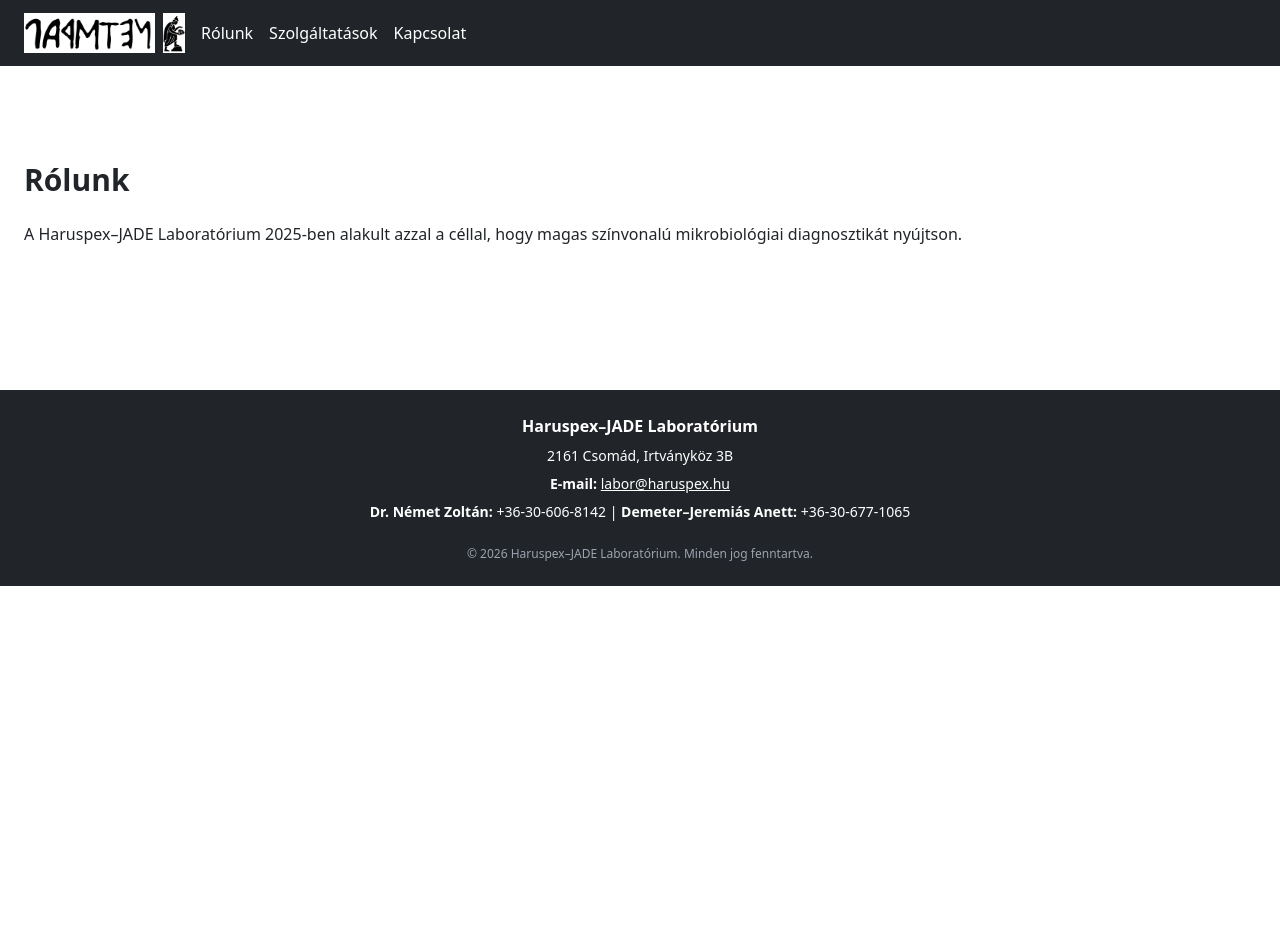
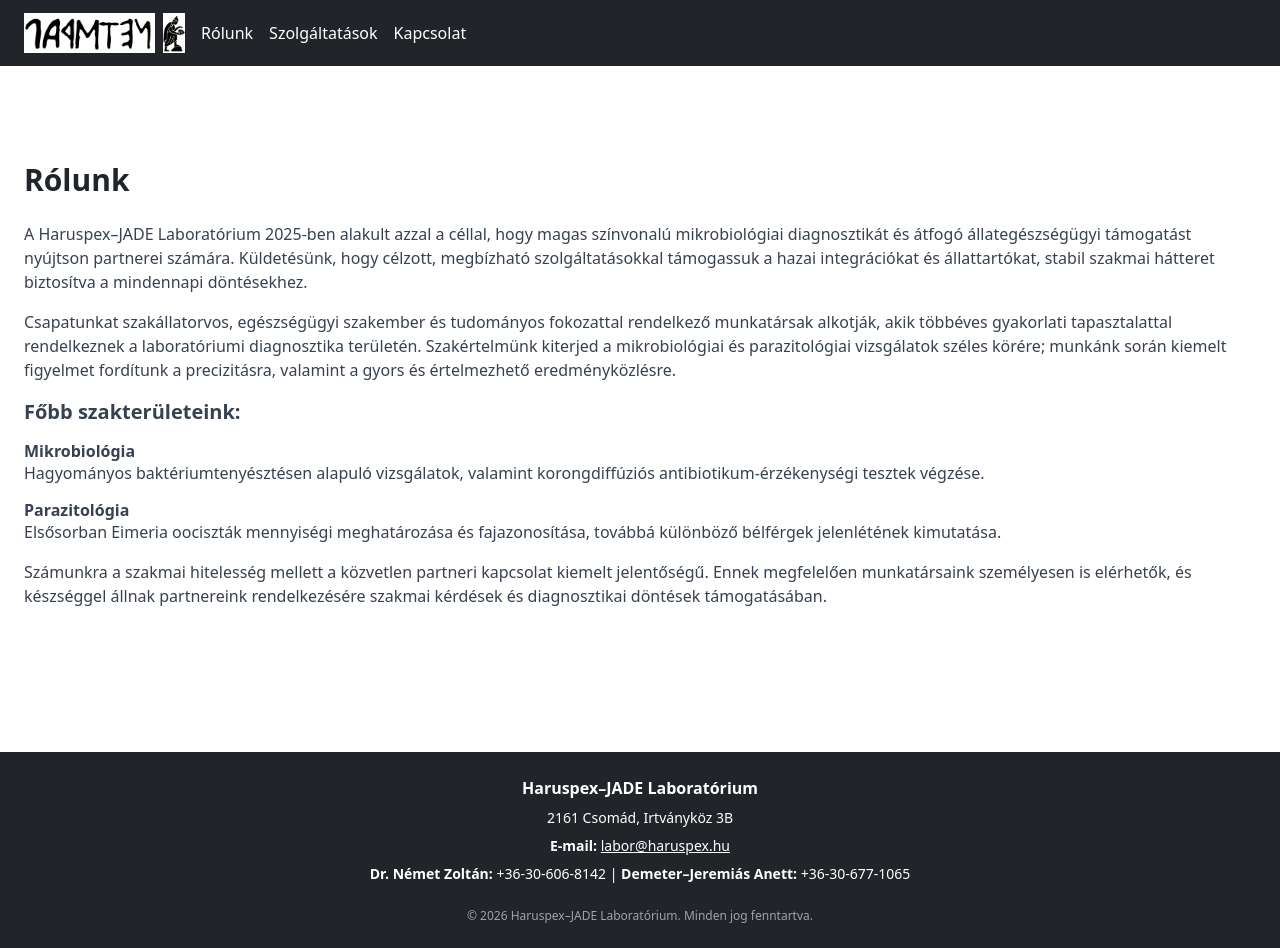
Before and after one commit to Dasa122/jadelabor, a React (Vite) app: page /rolunk in a window 1280 px wide. Before the commit the page ends 800 px from the top, so only its background shows below. Built offline with nearby package versions, Linux system fonts and the light colour scheme.

Commit message:
feat: enhance About page content with detailed laboratory information and services

```diff
--- a/src/pages/About.jsx
+++ b/src/pages/About.jsx
@@ -2,10 +2,51 @@
   return (
     <div className="container mx-auto py-12">
       <h1 className="text-3xl font-bold mb-6">Rólunk</h1>
-      <p>
-        A Haruspex–JADE Laboratórium 2025-ben alakult azzal a céllal,
-        hogy magas színvonalú mikrobiológiai diagnosztikát nyújtson.
-      </p>
+
+      <div className="space-y-4 text-gray-700">
+        <p>
+          A Haruspex–JADE Laboratórium 2025-ben alakult azzal a céllal, hogy magas
+          színvonalú mikrobiológiai diagnosztikát és átfogó állategészségügyi
+          támogatást nyújtson partnerei számára. Küldetésünk, hogy célzott,
+          megbízható szolgáltatásokkal támogassuk a hazai integrációkat és
+          állattartókat, stabil szakmai hátteret biztosítva a mindennapi
+          döntésekhez.
+        </p>
+
+        <p>
+          Csapatunkat szakállatorvos, egészségügyi szakember és tudományos fokozattal
+          rendelkező munkatársak alkotják, akik többéves gyakorlati tapasztalattal
+          rendelkeznek a laboratóriumi diagnosztika területén. Szakértelmünk kiterjed
+          a mikrobiológiai és parazitológiai vizsgálatok széles körére; munkánk során
+          kiemelt figyelmet fordítunk a precizitásra, valamint a gyors és értelmezhető
+          eredményközlésre.
+        </p>
+
+        <h2 className="text-xl font-semibold mt-6">Főbb szakterületeink:</h2>
+
+        <div>
+          <h3 className="font-semibold">Mikrobiológia</h3>
+          <p>
+            Hagyományos baktériumtenyésztésen alapuló vizsgálatok, valamint
+            korongdiffúziós antibiotikum-érzékenységi tesztek végzése.
+          </p>
+        </div>
+
+        <div>
+          <h3 className="font-semibold">Parazitológia</h3>
+          <p>
+            Elsősorban Eimeria oociszták mennyiségi meghatározása és fajazonosítása,
+            továbbá különböző bélférgek jelenlétének kimutatása.
+          </p>
+        </div>
+
+        <p>
+          Számunkra a szakmai hitelesség mellett a közvetlen partneri kapcsolat
+          kiemelt jelentőségű. Ennek megfelelően munkatársaink személyesen is
+          elérhetők, és készséggel állnak partnereink rendelkezésére szakmai kérdések
+          és diagnosztikai döntések támogatásában.
+        </p>
+      </div>
     </div>
   );
 }
```
